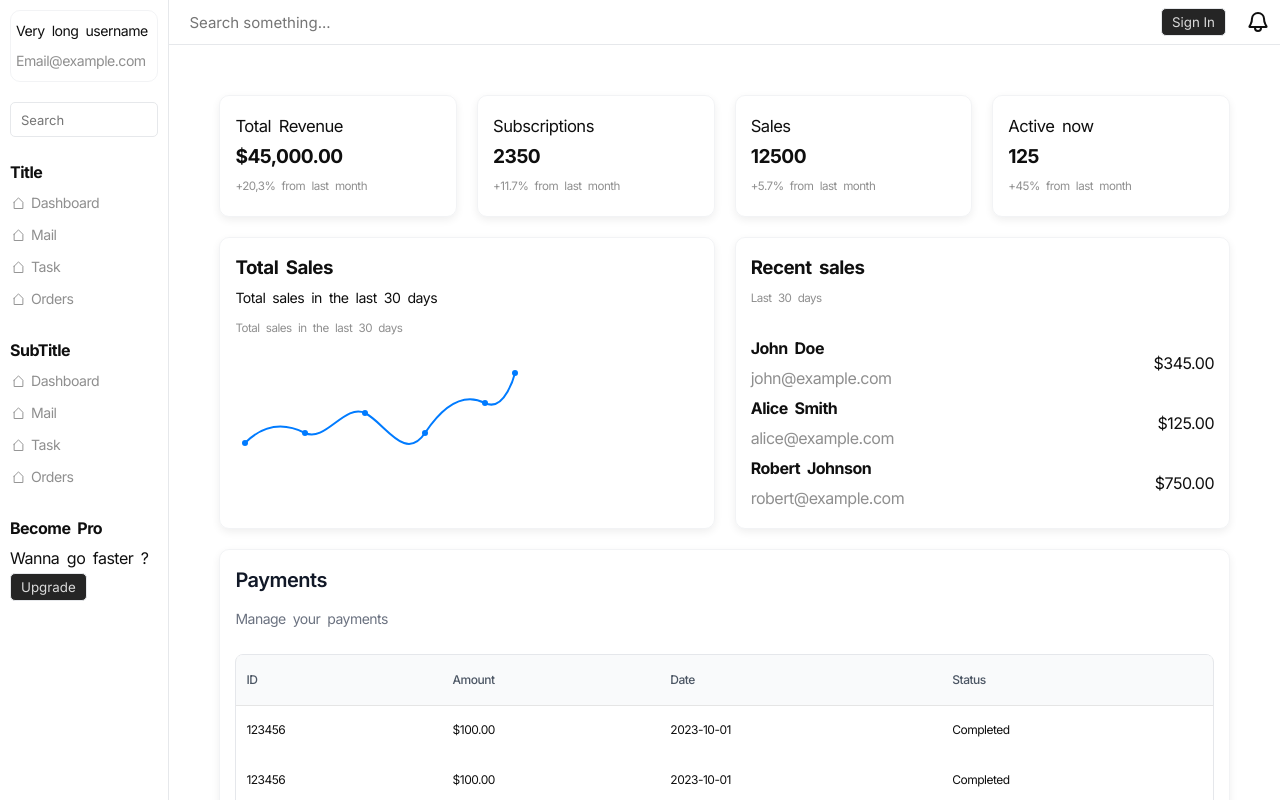
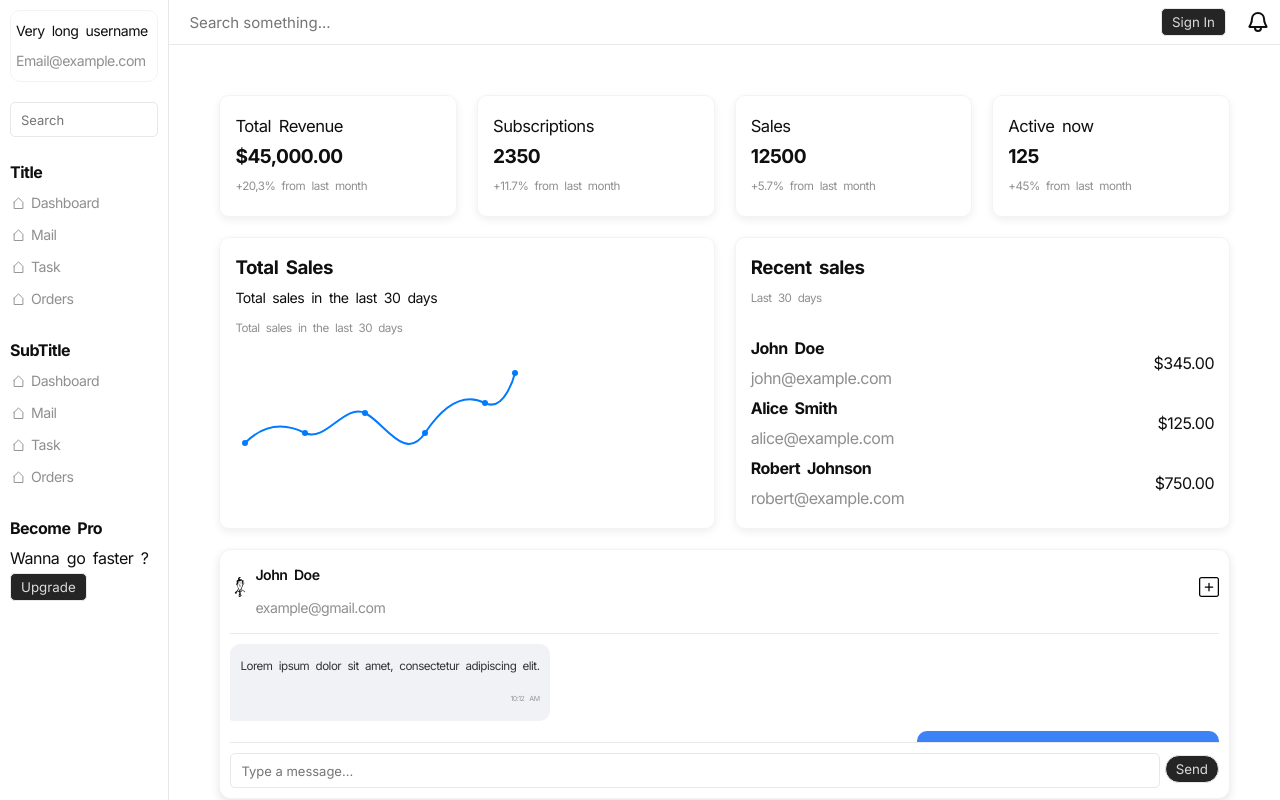
Before and after one commit to monority/dashboard, a React (Vite) app: page /dashboard in a window 1280 px wide. Shown: the top 800 px of the page. Built offline with nearby package versions, Linux system fonts and the light colour scheme.

Commit message:
:art: update MessageCard styles; set max-height for better layout and integrate MessageCard into Dashboard

```diff
--- a/src/assets/sass/components/ui/_messagecard.scss
+++ b/src/assets/sass/components/ui/_messagecard.scss
@@ -4,6 +4,7 @@
     display: flex;
     flex-direction: column;
     height: 100%;
+	max-height: 25rem;
     padding: 1rem;
     background-color: white;
     border-radius: 12px;
--- a/src/display/pages/home/Dashboard.jsx
+++ b/src/display/pages/home/Dashboard.jsx
@@ -79,7 +79,23 @@ const Dashboard = () => {
 									/>
 								</div>
 								<div className="box_element">
-									<Sales/>
+									<Sales />
+								</div>
+
+							</div>
+						</div>
+						<div className="container_side">
+							<div className="wrapper_line">
+								<div className="box_element">
+									<MessageCard
+										avatar={<Icon type="character" size="2rem" />}
+										fullname="John Doe"
+										email="example@gmail.com"
+										text01="Lorem ipsum dolor sit amet, consectetur adipiscing elit."
+										text02="Ut enim ad minim veniam, quis nostrud exercitation."
+										text03="Duis aute irure dolor in reprehenderit in voluptate."
+										text04="Excepteur sint occaecat cupidatat non proident."
+									/>
 								</div>
 
 							</div>
```
